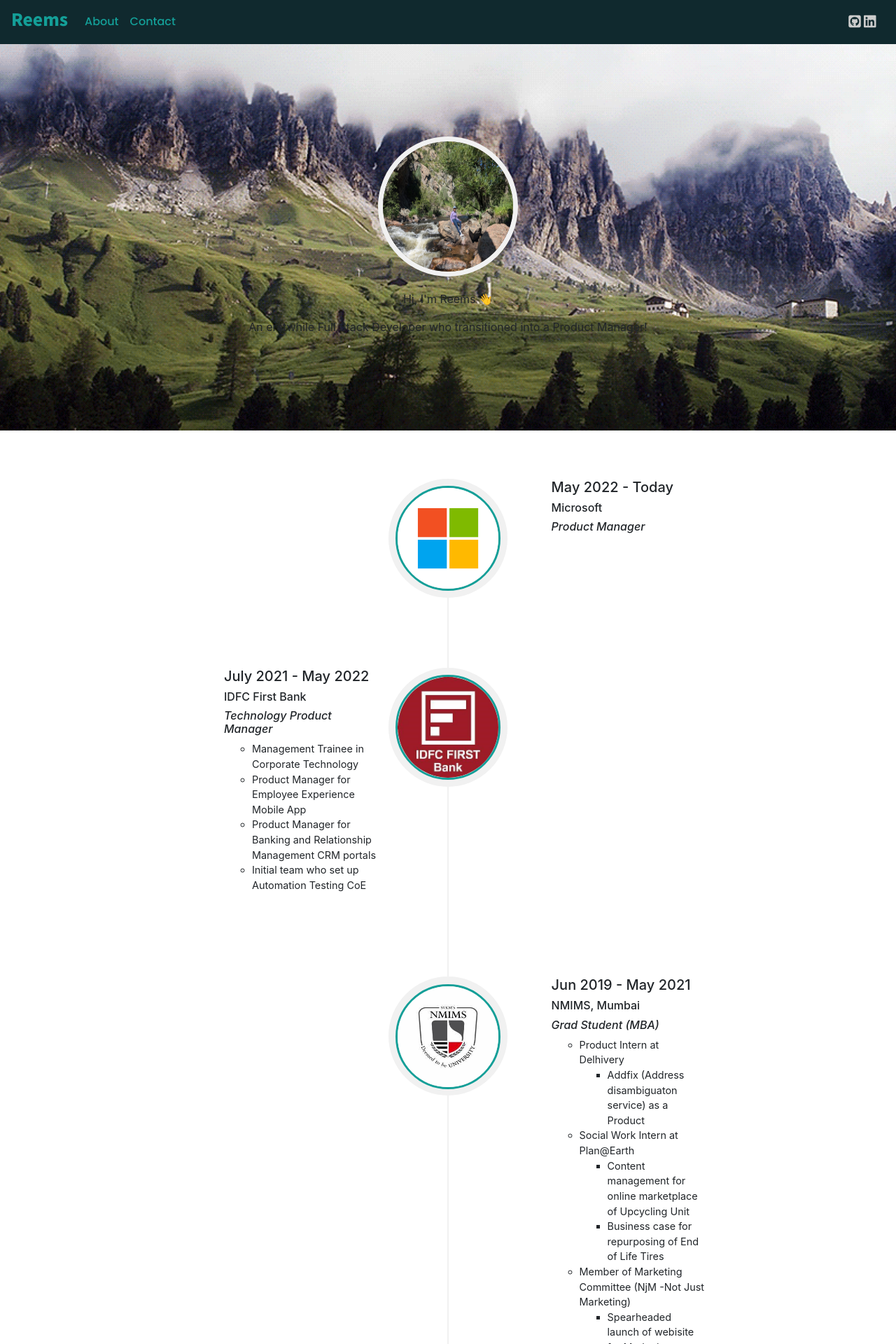
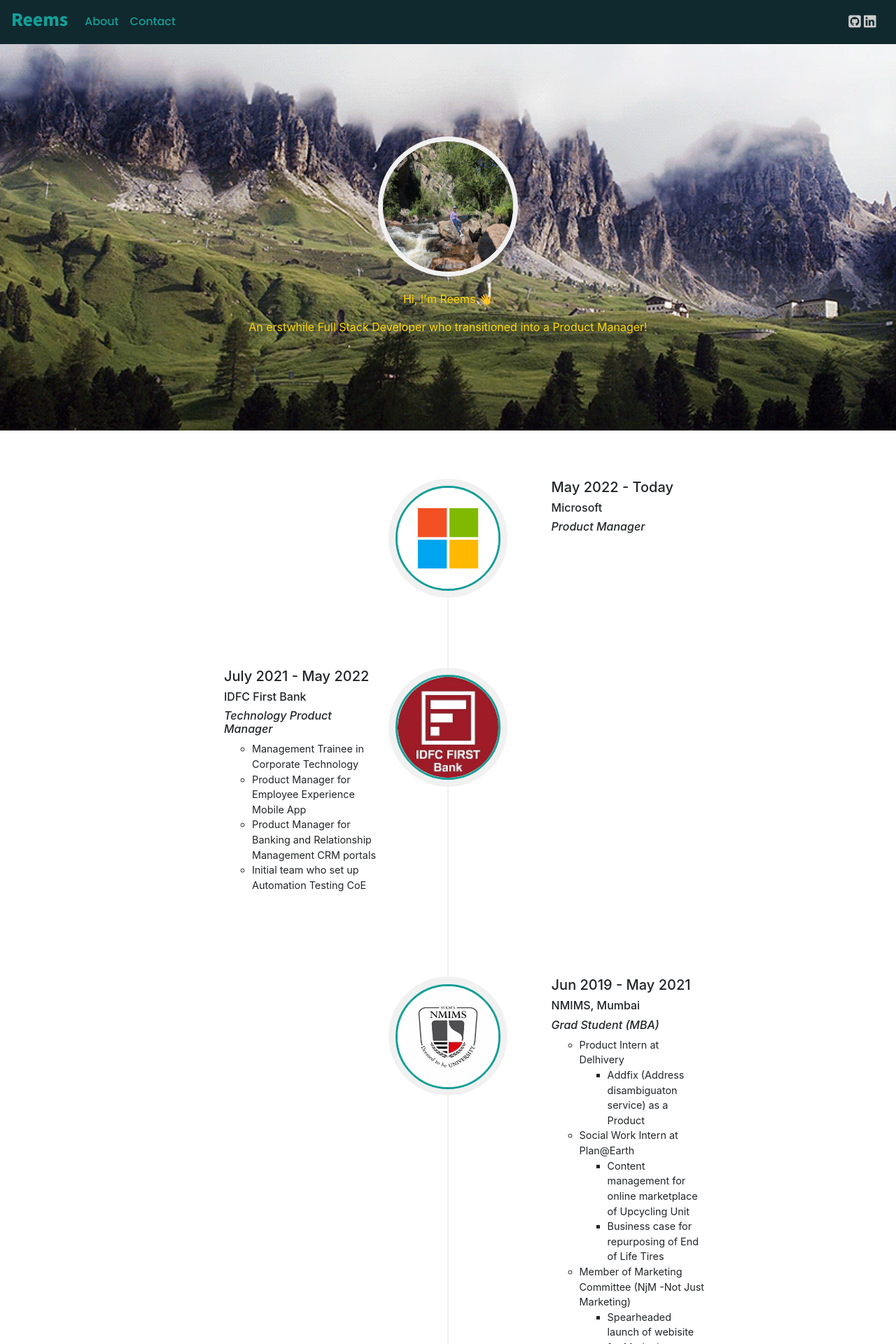
Before and after one commit to reemstk/reemstk.github.io, a Jekyll site: the page built from index.md, in a window 1280 px wide. Shown: the top 1920 px of the page at 70% size. Built offline with Jekyll 4.4.1, drawn with Linux system fonts in a browser that asks for light colours; nearby versions of some CDN libraries; comment, search, counter and statistics services are not loaded; our own code applies the rules of GitHub Pages for plain Markdown files.

Commit message:
Update header.html

```diff
--- a/_includes/header.html
+++ b/_includes/header.html
@@ -24,7 +24,7 @@
     <!-- profile image ends -->
 
     <!-- content -->
-    <div class="card-body" style="text-align: center; text: gold; ">
+    <div class="card-body" style="text-align: center; color: gold; ">
           <p>{{ site.welcome_line1 }}</p>
           <p>{{ site.welcome_line2 }}</p>
     </div>
```
